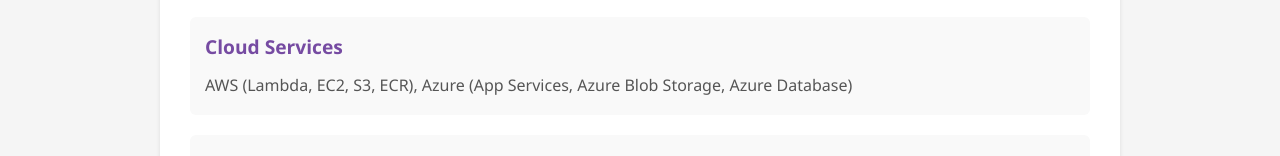
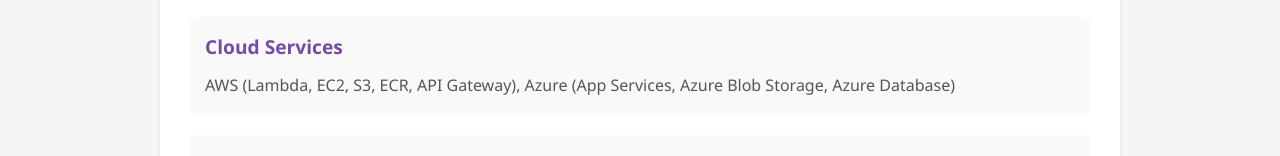
Before and after one commit to DixonJafet/Portfolio_website, a plain HTML site: page index.html in a window 1280 px wide. Shown: the part 2673-2829 px from the top of the page. Drawn offline with Linux system fonts and the light colour scheme.

Commit message:
Update index.html

```diff
--- a/index.html
+++ b/index.html
@@ -116,7 +116,7 @@
 
         <div class="skill-category">
           <h3>Cloud Services</h3>
-          <p>AWS (Lambda, EC2, S3, ECR), Azure (App Services, Azure Blob Storage, Azure Database)</p>
+          <p>AWS (Lambda, EC2, S3, ECR, API Gateway), Azure (App Services, Azure Blob Storage, Azure Database)</p>
         </div>
 
         <div class="skill-category">
```
